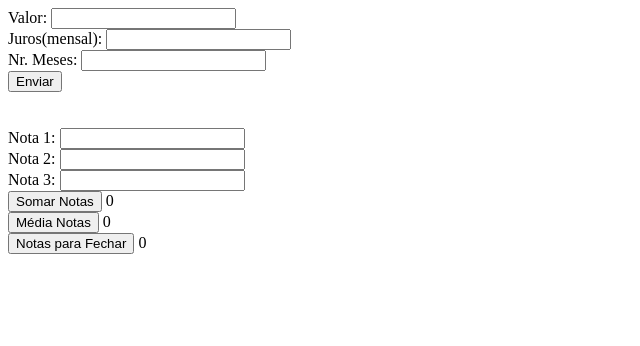
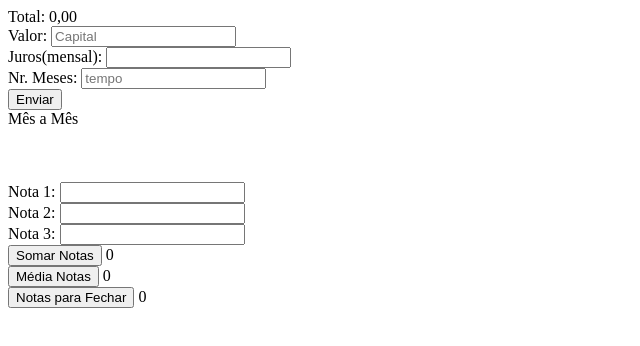
Before and after one commit to danielluigi06/primeiroe_3t, a plain HTML site: page index.html in a window 1280 px wide. Shown: the whole page, without its empty margins (0-640 px from the left). Drawn offline with Linux system fonts and the light colour scheme.

Commit message:
Update index.html

```diff
--- a/index.html
+++ b/index.html
@@ -7,11 +7,16 @@
     <title>Primeiro E</title>
     <script src="estudo.js"></script>
 </head>
+
 <body>
-   Valor: <input id="valor" type="text"><br>
+    <div class="calculadora">
+        <span id="total">Total: 0,00</span><br>
+   Valor: <input id="valor" placeholder="Capital" type="text"><br>
    Juros(mensal): <input id="juros" type="text"><br>
-   Nr. Meses: <input id="meses" type="text"><br>
-   <button onclick="calcula()">Enviar</button>
+   Nr. Meses: <input id="meses" placeholder="tempo" type="text"><br>
+   <button onclick="calcula()">Enviar</button><br>
+   <span id="mes">Mês a Mês</span>
+    </div>
 
    <br><br><br>
    Nota 1: <input id="t1" type="text"><br>
```
